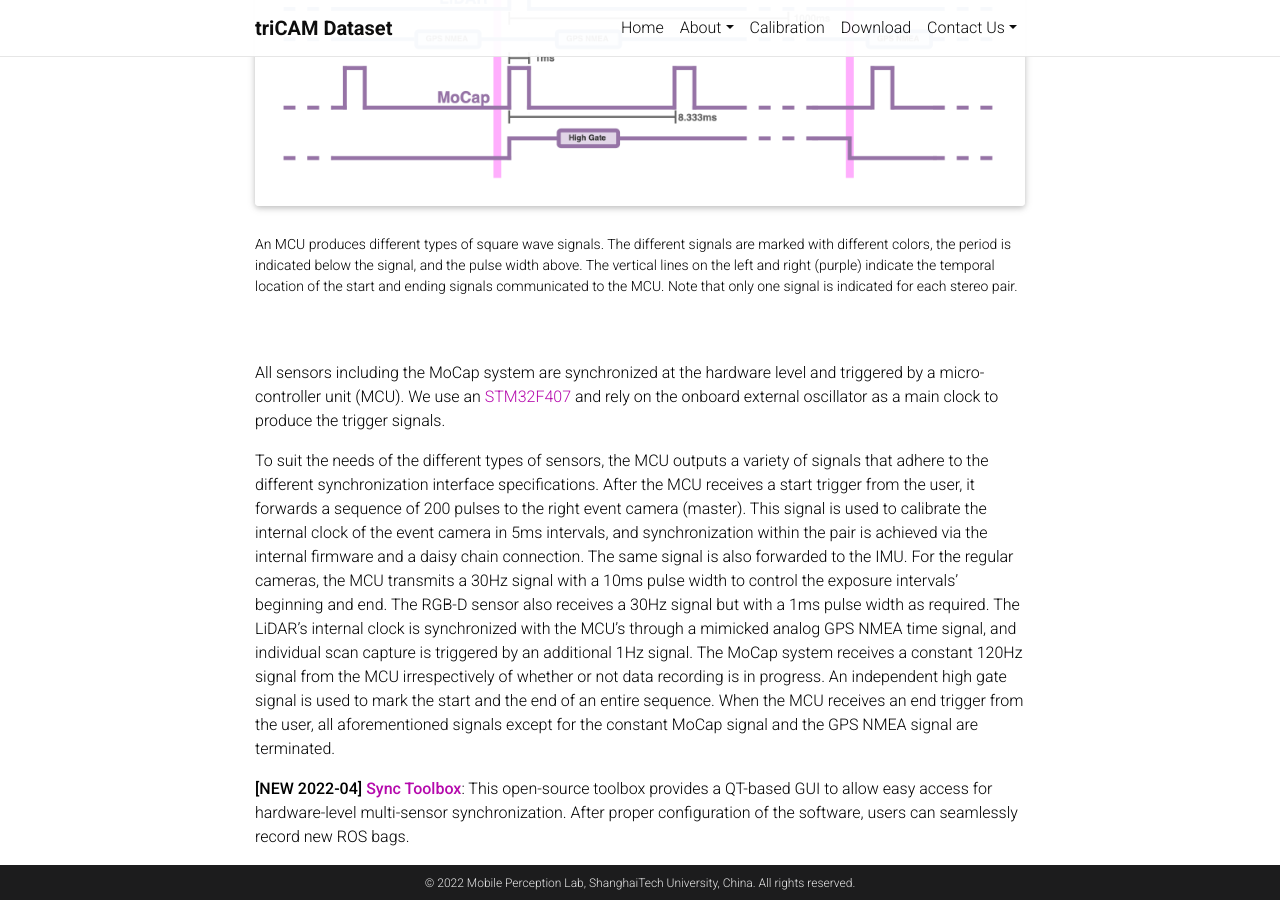
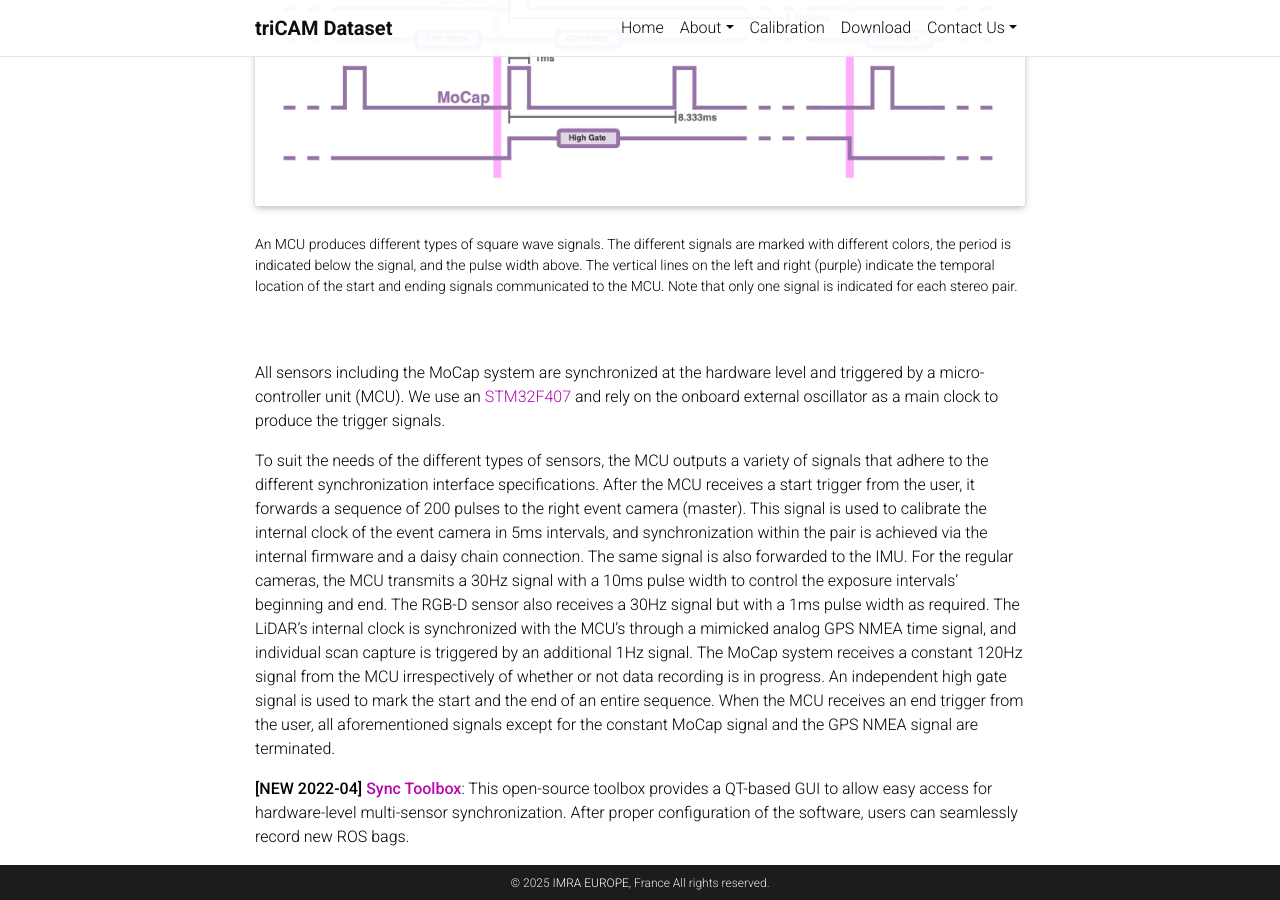
Before and after one commit to anikesadia/triCam-dataset, a Jekyll site: the page about/synchronization/index.html, which Jekyll copies as it is, in a window 1280 px wide and 900 px high, scrolled down 548 px. Built offline with Jekyll 4.4.1, drawn with Linux system fonts in a browser that asks for light colours; comment, search, counter and statistics services are not loaded; a style sheet for code colours, icons or effects is not loaded.

Commit message:
Update index.html

```diff
--- a/about/synchronization/index.html
+++ b/about/synchronization/index.html
@@ -86,7 +86,7 @@
       <!-- Nav Bar -->
       <nav id="navbar" class="navbar navbar-light navbar-expand-sm fixed-top">
         <div class="container">
-          <a class="navbar-brand title font-weight-lighter" href="http://localhost:4000/triCam-dataset/index.html"><span class="font-weight-bold">triCAM Dataset</span>   </a>
+          <a class="navbar-brand title font-weight-lighter" href="/triCam-dataset/index.html"><span class="font-weight-bold">triCAM Dataset</span>   </a>
           <!-- Navbar Toggle -->
           <button class="navbar-toggler collapsed ml-auto" type="button" data-toggle="collapse" data-target="#navbarNav" aria-controls="navbarNav" aria-expanded="false" aria-label="Toggle navigation">
             <span class="sr-only">Toggle navigation</span>
@@ -190,9 +190,9 @@
 
     <!-- Footer -->
     <footer class="fixed-bottom">
-      <div class="container mt-0" style="width:100%;text-align:center;">
-        © 2022 Mobile Perception Lab, ShanghaiTech University, China. All rights reserved.
-      </div>
+        <div class="container mt-0" style="width:100%;text-align:center;">
+            © 2025 <a  id="footer_name" href="https://www.imra.eu/" title="IMRA EUROPE" target="_blank"rel="noopener noreferrer">IMRA EUROPE</a>, France All rights reserved.
+        </div>
     </footer>
 
     <!-- JavaScripts -->
```
